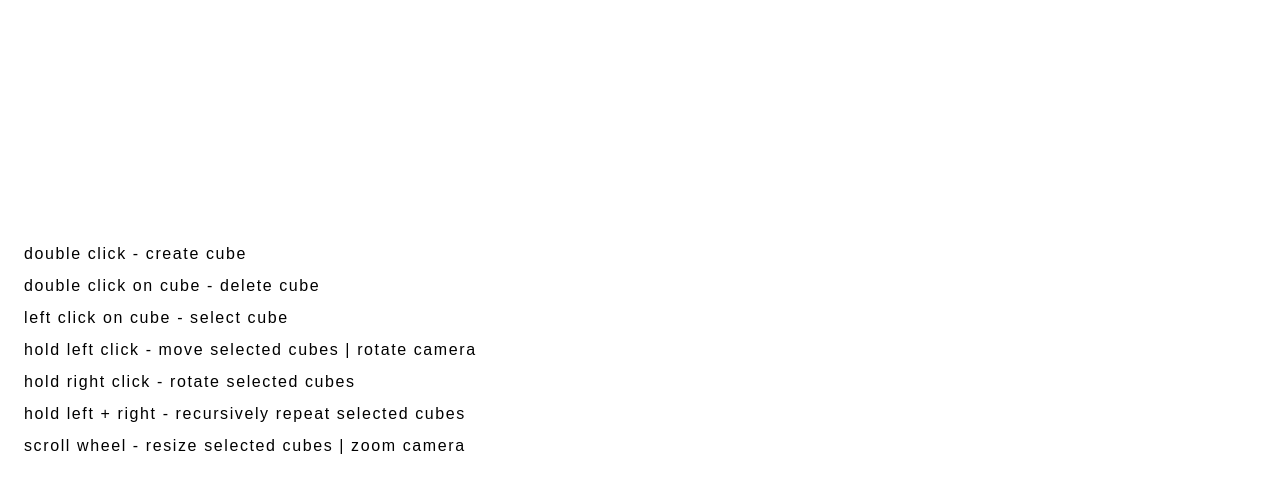
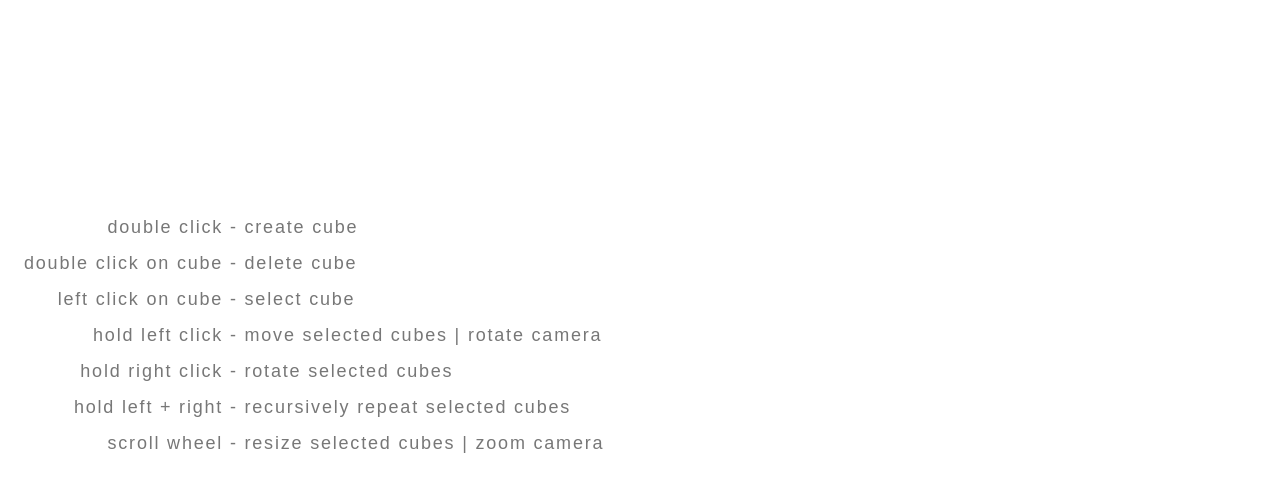
Before and after one commit to evnp/3cursion, a plain HTML site: page index.html in a window 1280 px wide. Shown: the part 322-800 px from the top of the page. Drawn offline with Linux system fonts and the light colour scheme.

Commit message:
Adjust controls formatting and styling

```diff
--- a/css/style.css
+++ b/css/style.css
@@ -20,9 +20,23 @@ html, body, #container, #content, #canvas {
 #controls {
     z-index: -1;
     margin: 24px;
-    position: absolute;
+    float: left;
     bottom: -16px;
-    font: 16px/16px futura-pt, Arial, Helvetica, sans-serif;
+    font: 18px/18px futura-pt, Arial, Helvetica, sans-serif;
     font-weight: 300;
     letter-spacing: .1em;
+    color: #777;
 }
+
+#controls div {
+    position: relative;
+    float: left;
+}
+
+#controls .labels {
+    text-align: right;
+}
+
+#controls .entries {
+    text-align: left;
+}
--- a/js/views/controls.js
+++ b/js/views/controls.js
@@ -30,9 +30,20 @@ define([
               , 'hold left click - move selected cubes | rotate camera'
               , 'hold right click - rotate selected cubes'
               , 'hold left + right - recursively repeat selected cubes'
-              , 'scroll wheel - resize selected cubes | zoom camera' ];
+              , 'scroll wheel - resize selected cubes | zoom camera' ]
 
-            this.$el.html(_.template(template)({ controls: controls }));
+              , params = {
+                    labels:  [],
+                    entries: []
+                };
+
+            _.each( controls, function (control) {
+                control = control.split(' - ');
+                params.labels.push(control[0]);
+                params.entries.push(control[1]);
+            });
+
+            this.$el.html(_.template(template)(params));
         }
     });
 });
--- a/templates/controls.html
+++ b/templates/controls.html
@@ -1,3 +1,11 @@
-<% _.each(controls, function(control) { %>
-    <p><%= control %></p>
-<% }); %>
+<div class="labels">
+    <% _.each(labels, function(label) { %>
+        <p><%= label %>&nbsp;-&nbsp;</p>
+    <% }); %>
+</div>
+<div class="entries">
+    <% _.each(entries, function(entry) { %>
+        <p><%= entry %></p>
+    <% }); %>
+</div>
+<div style="clear: both"></div>
```
